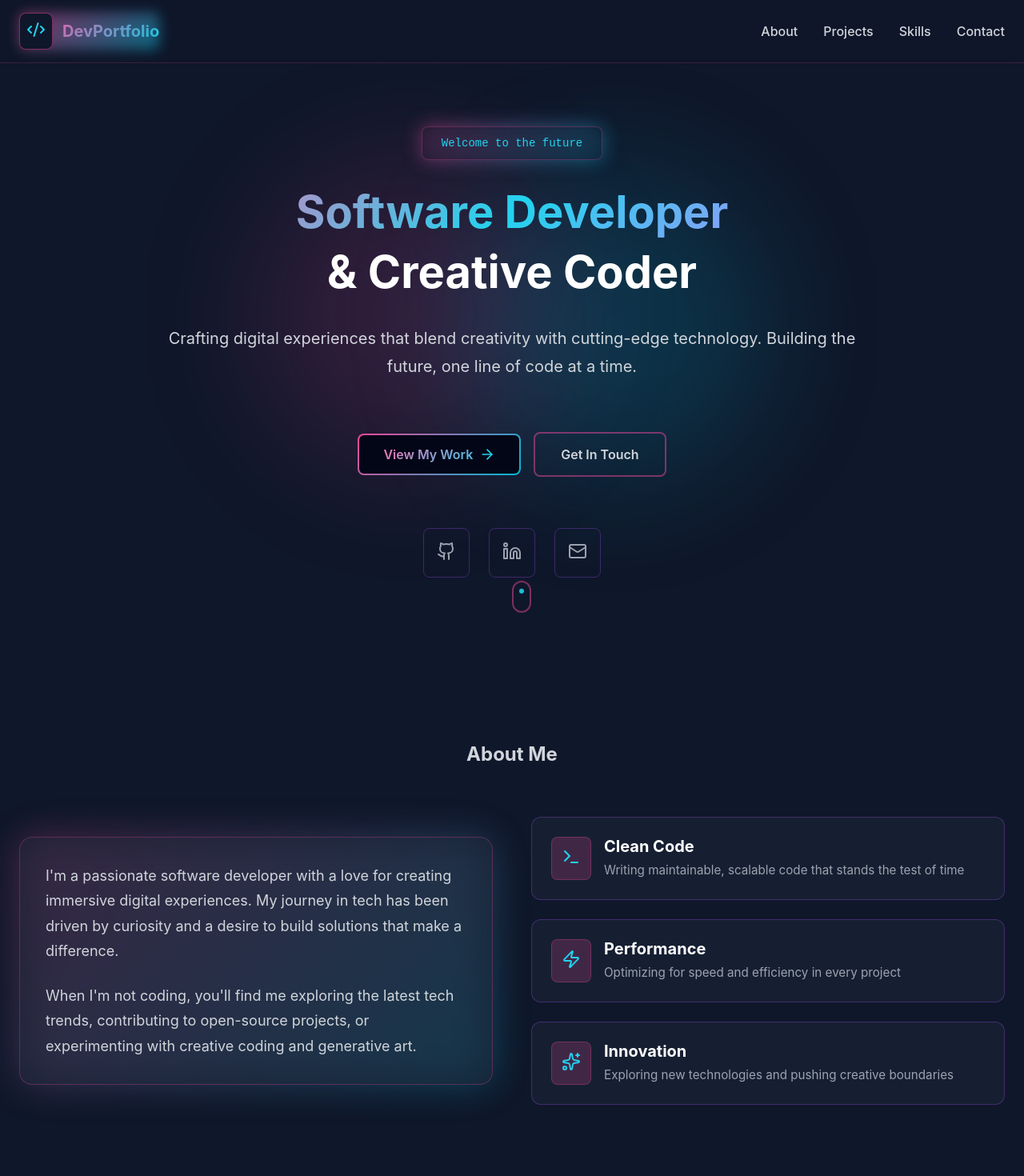
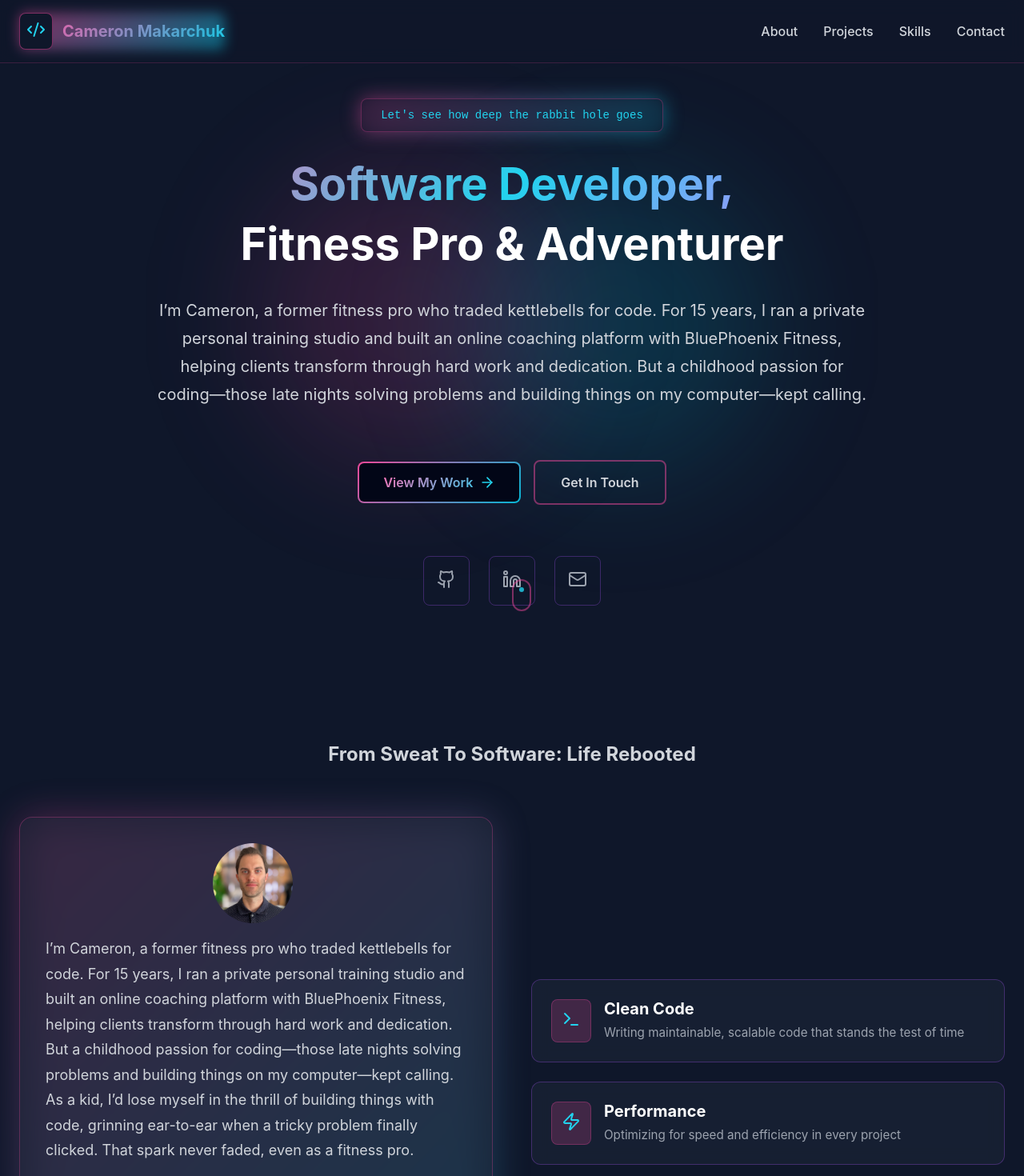
Before and after one commit to cameronmakarchuk/portfolio-site-client, a React (Vite) app: page / in a window 1280 px wide. Shown: the top 1470 px of the page at 80% size. Built offline with nearby package versions, Linux system fonts and the light colour scheme.

Commit message:
feat: update hero, about content, add profile img to about

```diff
--- a/src/components/About/About.scss
+++ b/src/components/About/About.scss
@@ -4,6 +4,14 @@
 .about {
   position: relative;
   padding: 8rem 1.5rem;
+}
+
+.about__profile-img {
+  width: 100px;
+  border-radius: 50%;
+  margin-right: 0.5rem;
+  justify-self: center;
+
 }
 
 .about__container {
@@ -57,6 +65,12 @@
   .about__text-box:hover & {
     border-color: rgba($pink-500, 0.5);
   }
+}
+
+.about__text-content-card {
+  display: grid;
+  grid-template-columns: 1fr;
+  gap: 1rem;
 }
 
 .about__text {
--- a/src/components/About/About.tsx
+++ b/src/components/About/About.tsx
@@ -1,5 +1,6 @@
 import './About.scss';
 import { Sparkles, Terminal, Zap } from 'lucide-react';
+import cmProfilePic from '../../assets/images/cam-profile-square.png';
 
 export default function About() {
 	const highlights = [
@@ -24,21 +25,44 @@ export default function About() {
 		<section id='about' className='about'>
 			<div className='about__container'>
 				<div className='about__header'>
-					<h2 className='section-title'>About Me</h2>
+					<h2 className='section-title'>From Sweat To Software: Life Rebooted</h2>
 				</div>
 
 				<div className='about__grid'>
 					<div className='about__text-box'>
 						<div className='about__text-glow' />
 						<div className='about__text-content'>
+							<div className='about__text-content-card'>
+								<img
+									className='about__profile-img'
+									src={cmProfilePic}
+									alt='Cameron Makarchuk head shot, colored background'
+								/>
+								<p className='about__text'>
+									I’m Cameron, a former fitness pro who traded kettlebells for code. For 15 years, I
+									ran a private personal training studio and built an online coaching platform with
+									BluePhoenix Fitness, helping clients transform through hard work and dedication. But
+									a childhood passion for coding—those late nights solving problems and building
+									things on my computer—kept calling.
+								</p>
+							</div>
 							<p className='about__text'>
-								I'm a passionate software developer with a love for creating immersive digital
-								experiences. My journey in tech has been driven by curiosity and a desire to build
-								solutions that make a difference.
+								As a kid, I’d lose myself in the thrill of building things with code, grinning
+								ear-to-ear when a tricky problem finally clicked. That spark never faded, even as a
+								fitness pro.
 							</p>
+
 							<p className='about__text'>
-								When I'm not coding, you'll find me exploring the latest tech trends, contributing to
-								open-source projects, or experimenting with creative coding and generative art.
+								In 2015, I shifted my fitness business online, diving deeper into the digital world
+								through marketing and website tinkering. That pull toward tech was too strong to ignore,
+								so in 2022, I made the leap to software development full-time. Now, I craft code with
+								the same focus I once brought to training plans.
+							</p>
+
+							<p className='about__text'>
+								When I’m not at my desk, I’m hiking, cycling, or traveling the world, collecting
+								experiences and the occasional odd souvenir. This is my story—part grit, part geek, all
+								me.
 							</p>
 						</div>
 					</div>
--- a/src/components/Hero/Hero.tsx
+++ b/src/components/Hero/Hero.tsx
@@ -13,18 +13,20 @@ export default function Hero() {
 				<div className='hero__badge'>
 					<div className='hero__badge-glow' />
 					<div className='hero__badge-box'>
-						<p className='hero__badge-text'>Welcome to the future</p>
+						<p className='hero__badge-text'>Let's see how deep the rabbit hole goes</p>
 					</div>
 				</div>
 
 				<h1 className='hero__title'>
-					<span className='hero__title-main'>Software Developer</span>
-					<span className='hero__title-sub'>& Creative Coder</span>
+					<span className='hero__title-main'>Software Developer,</span>
+					<span className='hero__title-sub'>Fitness Pro & Adventurer</span>
 				</h1>
 
 				<p className='hero__description'>
-					Crafting digital experiences that blend creativity with cutting-edge technology. Building the
-					future, one line of code at a time.
+					I’m Cameron, a former fitness pro who traded kettlebells for code. For 15 years, I ran a private
+					personal training studio and built an online coaching platform with BluePhoenix Fitness, helping
+					clients transform through hard work and dedication. But a childhood passion for coding—those late
+					nights solving problems and building things on my computer—kept calling.
 				</p>
 
 				<div className='hero__buttons'>
--- a/src/components/Navigation/Navigation.tsx
+++ b/src/components/Navigation/Navigation.tsx
@@ -16,7 +16,7 @@ export default function Navigation() {
 						<div className='navigation__logo-box'>
 							<Code2 className='navigation__logo-icon' />
 						</div>
-						<span className='navigation__logo-text'>DevPortfolio</span>
+						<span className='navigation__logo-text'>Cameron Makarchuk</span>
 					</div>
 
 					<div className='navigation__menu'>
```
